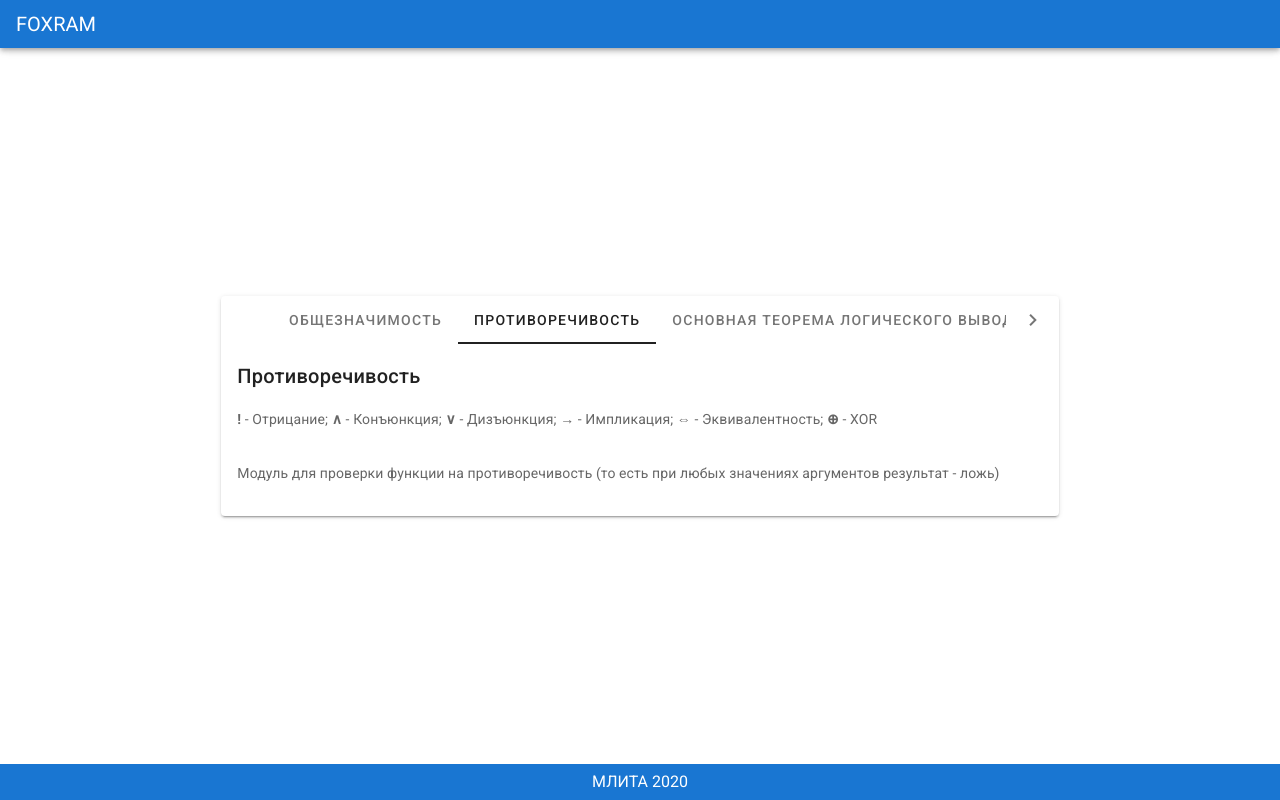
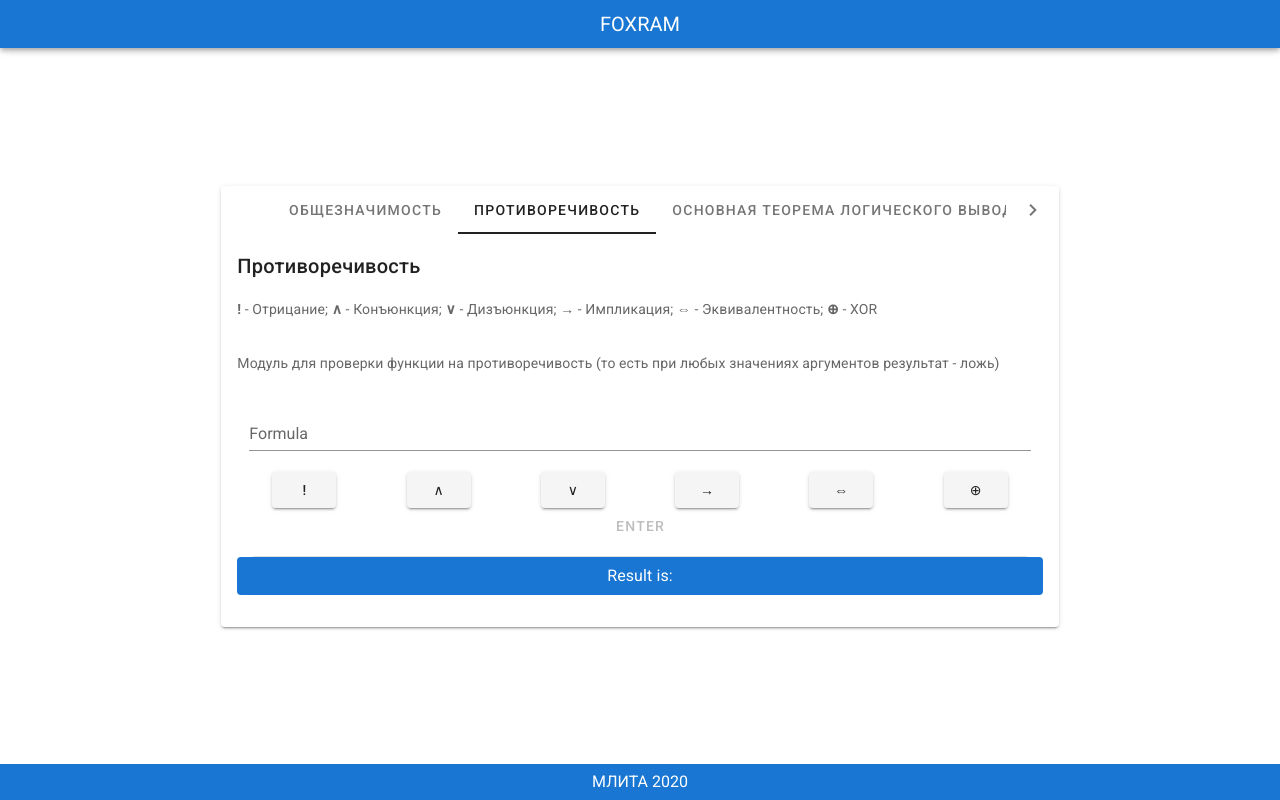
Before and after one commit to v-kyle/alter-exam-mlita-2020, a Vue app: page / in a window 1280 px wide. Both pictures are taken after a click on the tab "ПРОТИВОРЕЧИВОСТЬ". Built offline with nearby package versions, Linux system fonts and the light colour scheme.

Commit message:
modules updated

```diff
--- a/src/App.vue
+++ b/src/App.vue
@@ -6,7 +6,7 @@
                 dark
                 dense
         >
-            <v-toolbar-title>FOXRAM</v-toolbar-title>
+            <v-toolbar-title class="mx-auto">FOXRAM</v-toolbar-title>
         </v-app-bar>
 
         <v-content>
@@ -97,17 +97,11 @@
             ],
             tab: 0,
             currentModule: 0,
-            answer: null,
             instruction: "<b>!</b> - Отрицание; <b>∧</b> - Конъюнкция; <b>∨</b> - Дизъюнкция; <b>→</b> - Импликация; <b>⇔</b> - Эквивалентность; <b>⊕</b> - XOR"
         }),
         computed: {},
         methods: {
 
         },
-        watch: {
-            input(value) {
-                this.input = value.toUpperCase();
-            },
-        }
     };
 </script>
--- a/src/components/module0.vue
+++ b/src/components/module0.vue
@@ -16,7 +16,7 @@
                         </v-col>
                     </template>
                 </v-row>
-                <v-btn text color="deep-purple accent-4" @click="getAnswer" :disabled="!valid">
+                <v-btn color="deep-purple accent-4" @click="getAnswer" :disabled="!valid">
                     Enter
                 </v-btn>
             </v-container>
@@ -30,10 +30,11 @@
 
 <script>
     export default {
-        name: "module1",
+        name: "module0",
         data() {
             return {
                 input: '',
+                answer: null,
                 rules: [
                     value => !!value || 'Required.',
                 ],
@@ -54,9 +55,31 @@
                 this.$refs.formInput.focus();
             },
 
-            getAnswer() {
-                this.answer = Math.random() >= 0.5;
+            async getAnswer() {
+                let input = this.input;
+
+                try {
+                    let responce = await fetch(
+                        'https://cors-anywhere.herokuapp.com/http://83.166.240.14:8080/api/validity', {
+                        method: 'POST',
+                        headers: {
+                            'Content-Type': 'application/json'
+                        },
+                        body: JSON.stringify({data: input})
+                    });
+                    let json = await responce.json();
+                    if (!json.error) {
+                        this.answer = (json.result) ? 'Общезначима' : 'Не общезначима';
+                    }
+                } catch (e) {
+                    this.answer = "Error!!!";
+                }
             }
+        },
+        watch: {
+            input(value) {
+                this.input = value.toUpperCase();
+            },
         }
     }
 </script>
--- a/src/components/module1.vue
+++ b/src/components/module1.vue
@@ -1,13 +1,85 @@
 <template>
-<div></div>
+    <div>
+        <v-form v-model="valid">
+            <v-container>
+                <v-text-field
+                        ref="formInput"
+                        v-model="input"
+                        :rules="rules"
+                        label="Formula"
+                        required
+                />
+                <v-row>
+                    <template v-for="(operation, index) in operations">
+                        <v-col :key="index">
+                            <v-btn @click="insertSpecialSymbol(index)">{{ operation.sign }}</v-btn>
+                        </v-col>
+                    </template>
+                </v-row>
+                <v-btn text color="deep-purple accent-4" @click="getAnswer" :disabled="!valid">
+                    Enter
+                </v-btn>
+            </v-container>
+        </v-form>
+        <v-divider class="mx-4"/>
+        <v-alert color="primary" dense class="white--text">
+            Result is: <b>{{ answer }}</b>
+        </v-alert>
+    </div>
 </template>
 
 <script>
     export default {
-        name: "module1"
+        name: "module1",
+        data() {
+            return {
+                input: '',
+                answer: null,
+                rules: [
+                    value => !!value || 'Required.',
+                ],
+                operations: [
+                    {operation: 'Отрицание', sign: '!'},
+                    {operation: 'Конъюнкция', sign: '∧'},
+                    {operation: 'Дизъюнкция', sign: '∨'},
+                    {operation: 'Импликация', sign: '→'},
+                    {operation: 'Эквиваленция', sign: '⇔'},
+                    {operation: 'XOR', sign: '⊕'},
+                ],
+                valid: false,
+            }
+        },
+        methods: {
+            insertSpecialSymbol(signIndex) {
+                this.input += this.operations[signIndex].sign;
+                this.$refs.formInput.focus();
+            },
+
+            async getAnswer() {
+                let input = this.input;
+
+                try {
+                    let responce = await fetch(
+                        'https://cors-anywhere.herokuapp.com/http://83.166.240.14:8080/api/inconsistency', {
+                            method: 'POST',
+                            headers: {
+                                'Content-Type': 'application/json'
+                            },
+                            body: JSON.stringify({data: input})
+                        });
+                    let json = await responce.json();
+                    if (!json.error) {
+                        this.answer = (json.result)? 'Противоречива' : 'Не противоречива';
+                    }
+                } catch (e) {
+                    this.answer = "Error!!!";
+                }
+            }
+        },
+        watch: {
+            input(value) {
+                this.input = value.toUpperCase();
+            },
+        }
     }
 </script>
-
-<style scoped>
-
-</style>
--- a/src/components/module2.vue
+++ b/src/components/module2.vue
@@ -1,13 +1,124 @@
 <template>
-<div></div>
+    <div>
+        <v-form v-model="valid">
+            <v-container>
+                <div><b>Введите массив формул (посылок):</b></div>
+                <v-text-field
+                        v-for="(input, index) in inputs"
+                        :key="index"
+                        ref="forms"
+                        v-model="inputs[index]"
+                        @change="changeActiveForm(index)"
+                        :rules="rules"
+                        label="Formula"
+                        required
+                />
+                <v-btn @click="addInput">Добавить поле</v-btn>
+                <v-divider class="my-4"/>
+                <div><b>Формула для проверки:</b></div>
+                <v-text-field
+                        ref="formula"
+                        v-model="formula"
+                        @change="changeActiveForm(-123)"
+                        :rules="rules"
+                        label="Formula"
+                        required
+                />
+                <v-row>
+                    <template v-for="(operation, index) in operations">
+                        <v-col :key="index">
+                            <v-btn @click="insertSpecialSymbol(index)">{{ operation.sign }}</v-btn>
+                        </v-col>
+                    </template>
+                </v-row>
+                <v-btn text color="deep-purple accent-4" @click="getAnswer" :disabled="!valid">
+                    Enter
+                </v-btn>
+            </v-container>
+        </v-form>
+        <v-alert color="primary" dense class="white--text">
+            Result is: <b>{{ answer }}</b>
+        </v-alert>
+    </div>
 </template>
 
 <script>
     export default {
-        name: "module2"
+        name: "module2",
+        data() {
+            return {
+                valid: false,
+                inputs: [''],
+                lastUsedForm: null,
+                lastUsedInputIndex: 0,
+                rules: [
+                    value => !!value || 'Required.',
+                ],
+                operations: [
+                    {operation: 'Отрицание', sign: '!'},
+                    {operation: 'Конъюнкция', sign: '∧'},
+                    {operation: 'Дизъюнкция', sign: '∨'},
+                    {operation: 'Импликация', sign: '→'},
+                    {operation: 'Эквиваленция', sign: '⇔'},
+                    {operation: 'XOR', sign: '⊕'},
+                ],
+                formula: '',
+                answer: null,
+
+            }
+        },
+        methods: {
+            addInput() {
+                this.inputs.push('');
+            },
+            changeActiveForm(index) {
+                if (index !== -123) {
+                    this.inputs[index] = this.inputs[index].toUpperCase();
+                    this.lastUsedForm = this.$refs.forms[index];
+                    this.lastUsedInputIndex = index;
+                } else {
+                    this.formula = this.formula.toUpperCase();
+                    this.lastUsedForm = this.$refs.formula;
+                    this.lastUsedInputIndex = null;
+                }
+            },
+            insertSpecialSymbol(signIndex) {
+                if (this.lastUsedInputIndex !== null) {
+                    this.inputs[this.lastUsedInputIndex] += this.operations[signIndex].sign;
+                    this.lastUsedForm.focus();
+                } else {
+                    this.formula += this.operations[signIndex].sign;
+                    this.lastUsedForm.focus();
+                }
+                this.$forceUpdate();
+            },
+            async getAnswer() {
+                let inputs = this.inputs;
+                let formula = this.formula;
+
+                try {
+                    let responce = await fetch(
+                        'https://cors-anywhere.herokuapp.com/http://83.166.240.14:8080/api/consequence', {
+                            method: 'POST',
+                            headers: {
+                                'Content-Type': 'application/json'
+                            },
+                            body: JSON.stringify({data: inputs, formula: formula})
+                        });
+                    let json = await responce.json();
+                    if (!json.error) {
+                        this.answer = (json.result) ? 'Верно' : 'Не верно';
+                    }
+                } catch (e) {
+                    this.answer = "Error!!!";
+                }
+
+            }
+        },
+        created() {
+            setTimeout(() => {
+                this.lastUsedForm = this.$refs.forms[0];
+            }, 500);
+        },
     }
 </script>
-
-<style scoped>
-
-</style>
--- a/src/components/module3.vue
+++ b/src/components/module3.vue
@@ -4,7 +4,7 @@
 
 <script>
     export default {
-        name: "module4"
+        name: "module3"
     }
 </script>
 
```
